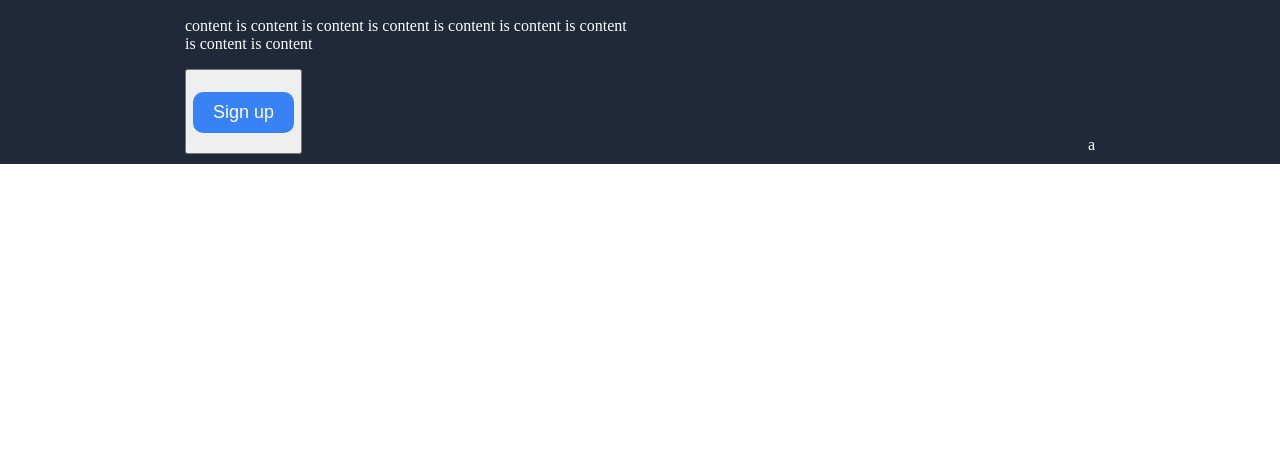
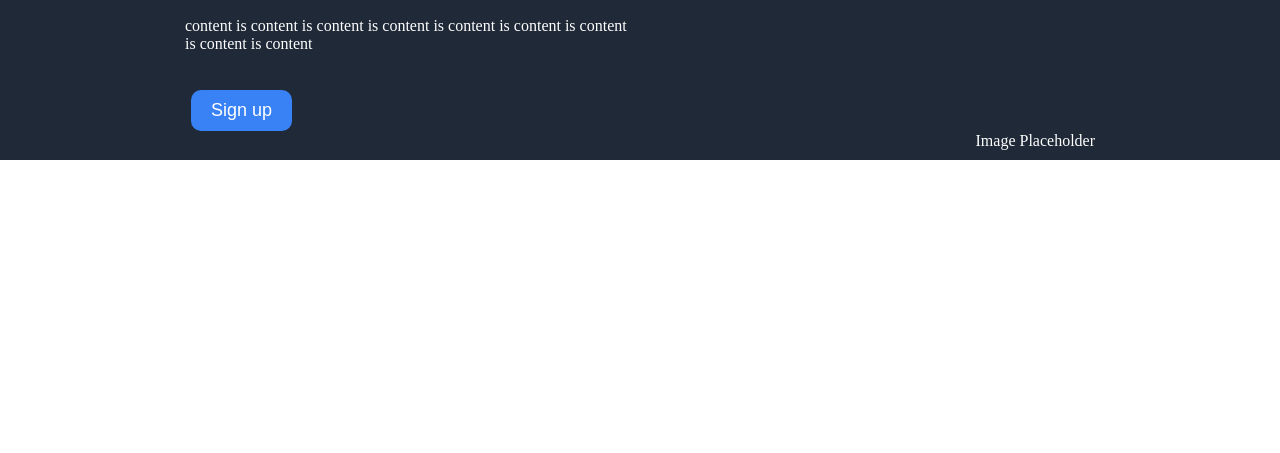
Before and after one commit to JacobMarineau/landing_page, a plain HTML site: page index.html in a window 1280 px wide. Shown: the part 347-800 px from the top of the page. Drawn offline with Linux system fonts and the light colour scheme.

Commit message:
working on placeholder

```diff
--- a/index.html
+++ b/index.html
@@ -28,7 +28,7 @@
         </div>
         <div class="hero_right">
             <div>
-                <placeholder>a</placeholder>
+                <placeholder>Image Placeholder</placeholder>
             </div>
         </div>
           </div>
--- a/style.css
+++ b/style.css
@@ -64,9 +64,15 @@ html, body {
     font-weight: 900;
 }
 
+button {
+    background-color: #1F2937;
+    border: none;
+    outline: none;
+}
+
 .hero_btn {
+    display: inline-block;
     background-color: #3882f6;
-    display: inline-block;
     color: white;
     padding: 10px 20px;
     border-radius: 10px;
@@ -76,4 +82,5 @@ html, body {
     font-size: 18px;
     cursor: pointer;
     border: none;
+    outline: none;
 }
```
